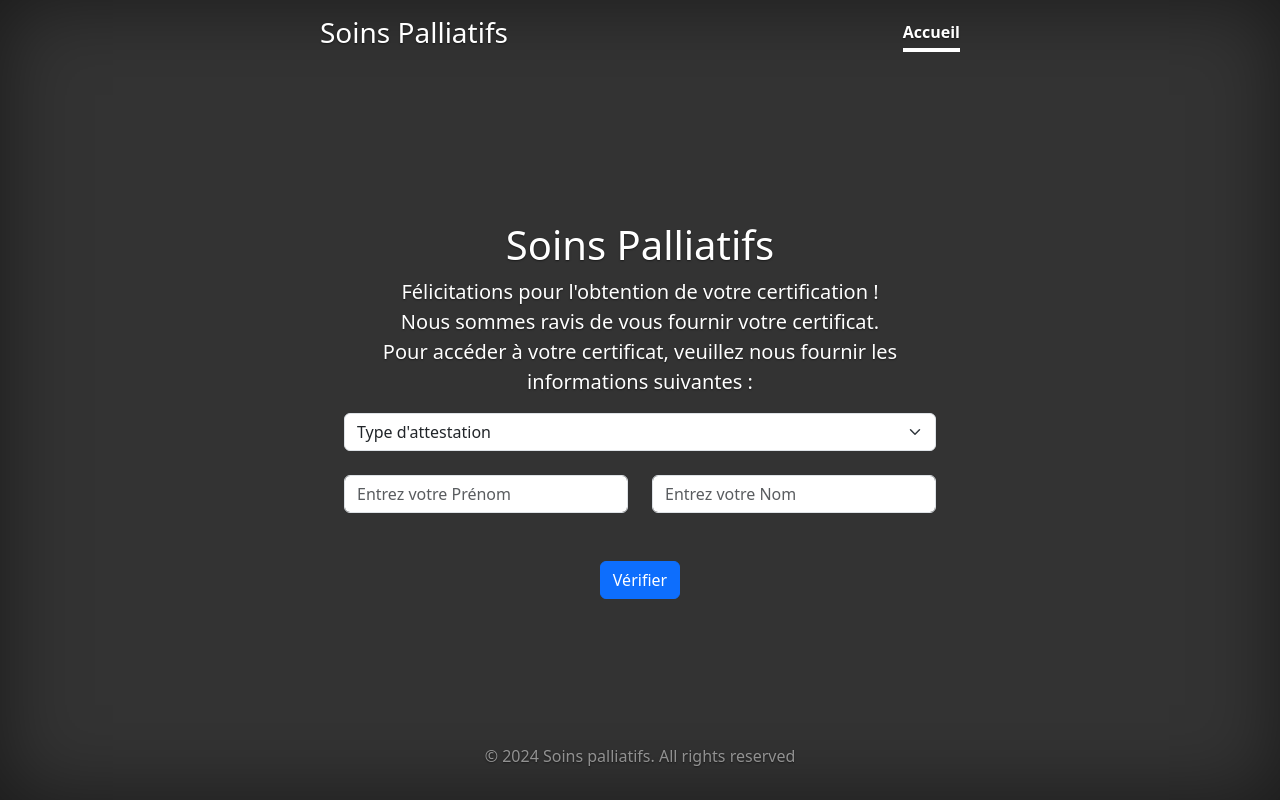
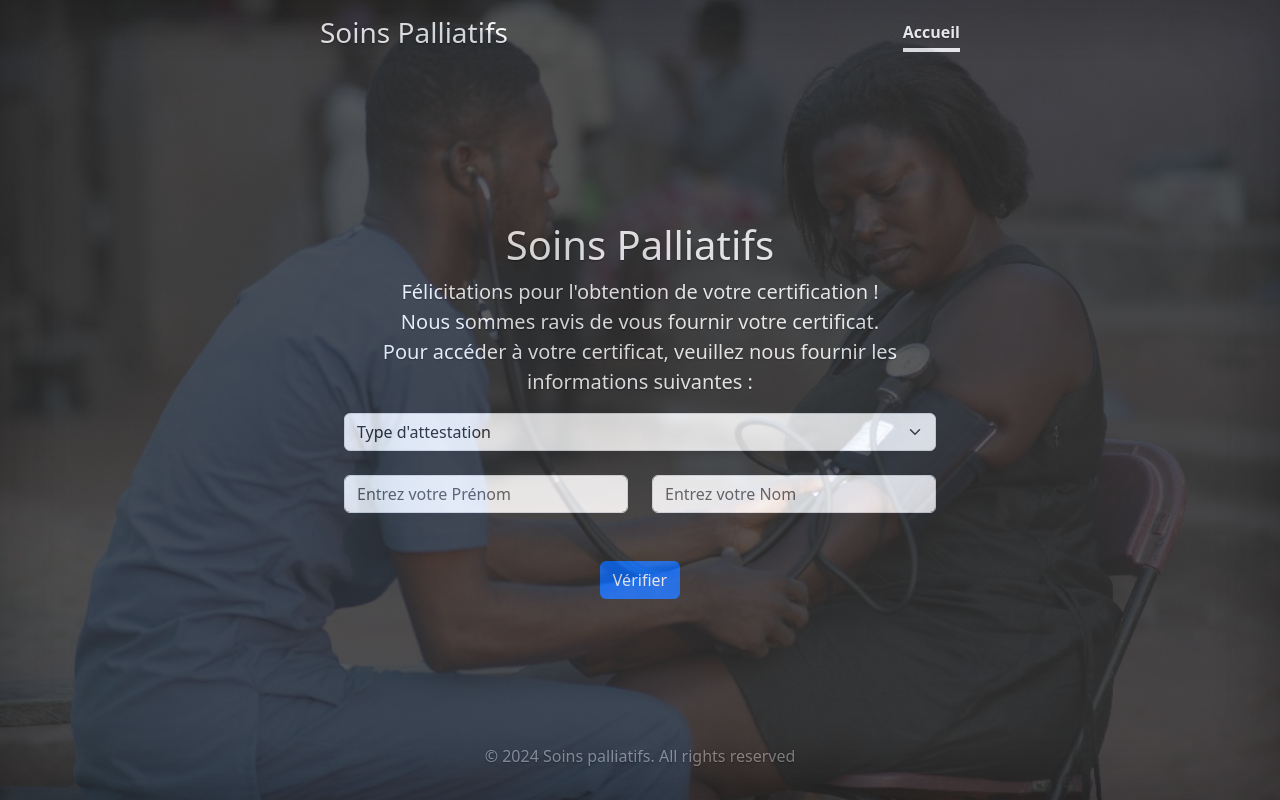
Before and after one commit to jedade/soins-palliatifs-form, a Flask app: page / in a window 1280 px wide. Run offline with Flask 3, Linux system fonts and the light colour scheme; some libraries are stand-ins or nearby versions.

Commit message:
update form

```diff
--- a/spapp/templates/index.html
+++ b/spapp/templates/index.html
@@ -15,11 +15,46 @@
 
     <!-- Custom styles for this template -->
     <link href="{{ url_for('static', filename='style.css') }}" rel="stylesheet">
+    <style>
+      .background-image {
+        position: relative;
+        /* Taille minimale du conteneur */
+        min-height: 400px;
+        overflow: hidden;
+        /* Flex pour centrer le contenu */
+        display: flex;
+        align-items: center;
+        justify-content: center;
+        color: white; /* Couleur du texte pour qu'il soit visible sur l'image */
+      }
+
+      /* Pseudo-élément pour l'image d'arrière-plan avec opacité */
+      .background-image::before {
+        content: '';
+        position: absolute;
+        top: 0;
+        left: 0;
+        width: 100%;
+        height: 100%;
+        background-image: url("{{ url_for('static', filename='sp.jpg') }}");/* Remplacez par votre image */
+        background-size: cover;
+        background-position: center;
+        opacity: 0.2; /* Ajustez l'opacité ici */
+        z-index: 0; /* Derrière le contenu */
+        pointer-events: none;
+      }
+
+      /* Le contenu reste au-dessus de l'image */
+      .content {
+        position: relative;
+        z-index: 1; /* Au-dessus de l'image */
+      }
+    </style>
   </head>
 
-  <body class="text-center">
+  <body class="text-center background-image">
 
-    <div class="cover-container d-flex h-100 p-3 mx-auto flex-column">
+    <div class="cover-container d-flex h-100 p-3 mx-auto flex-column ">
       <header class="masthead mb-auto">
         <div class="inner">
           <h3 class="masthead-brand">Soins Palliatifs</h3>
```
Also changed, not shown: spapp/static/sp.jpg (added).
